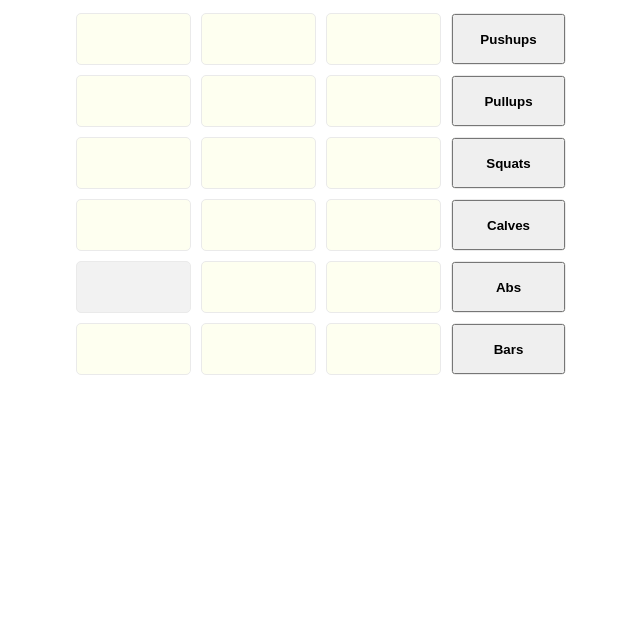
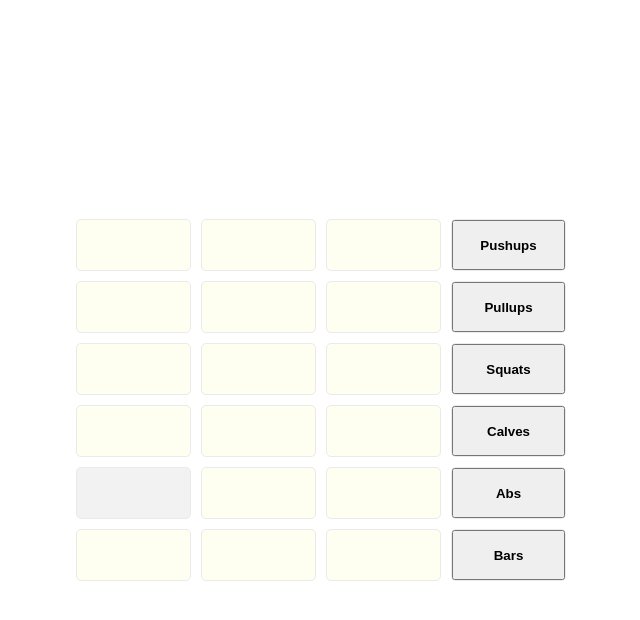
Before and after one commit to Mosquid/training, a plain HTML site: page index.html in a window 1280 px wide. Shown: the whole page, without its empty margins (319-959 px from the left). Drawn offline with Linux system fonts and the light colour scheme.

Commit message:
alignment fixed

```diff
--- a/index.html
+++ b/index.html
@@ -6,15 +6,18 @@
 	<meta http-equiv="X-UA-Compatible" content="ie=edge">
 	<title>Gym Counters</title>
 	<style>
+		body {margin: 0;}
 		#app {
 			width: 100%;
 			max-width: 500px;
-			height: 90vh;
+			height: 100vh;
 			margin: 0 auto;
-			/* display: flex; */
+			display: flex;
+			flex-direction: column;
+			justify-content: center;
 		}
 		.data-row {
-			flex: 1;
+			/* flex: 1; */
 			display: flex;
 			flex-direction: row-reverse;
 		}
```
